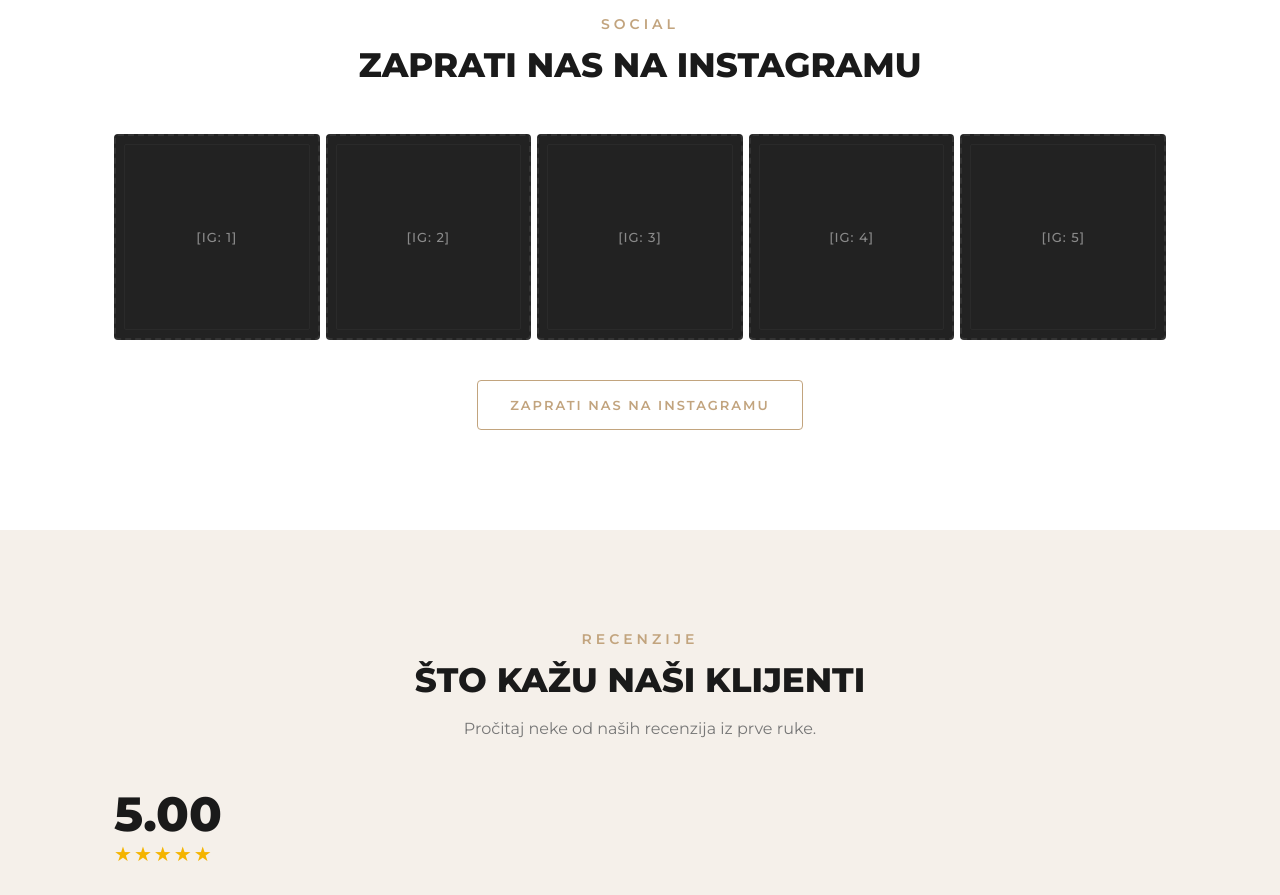
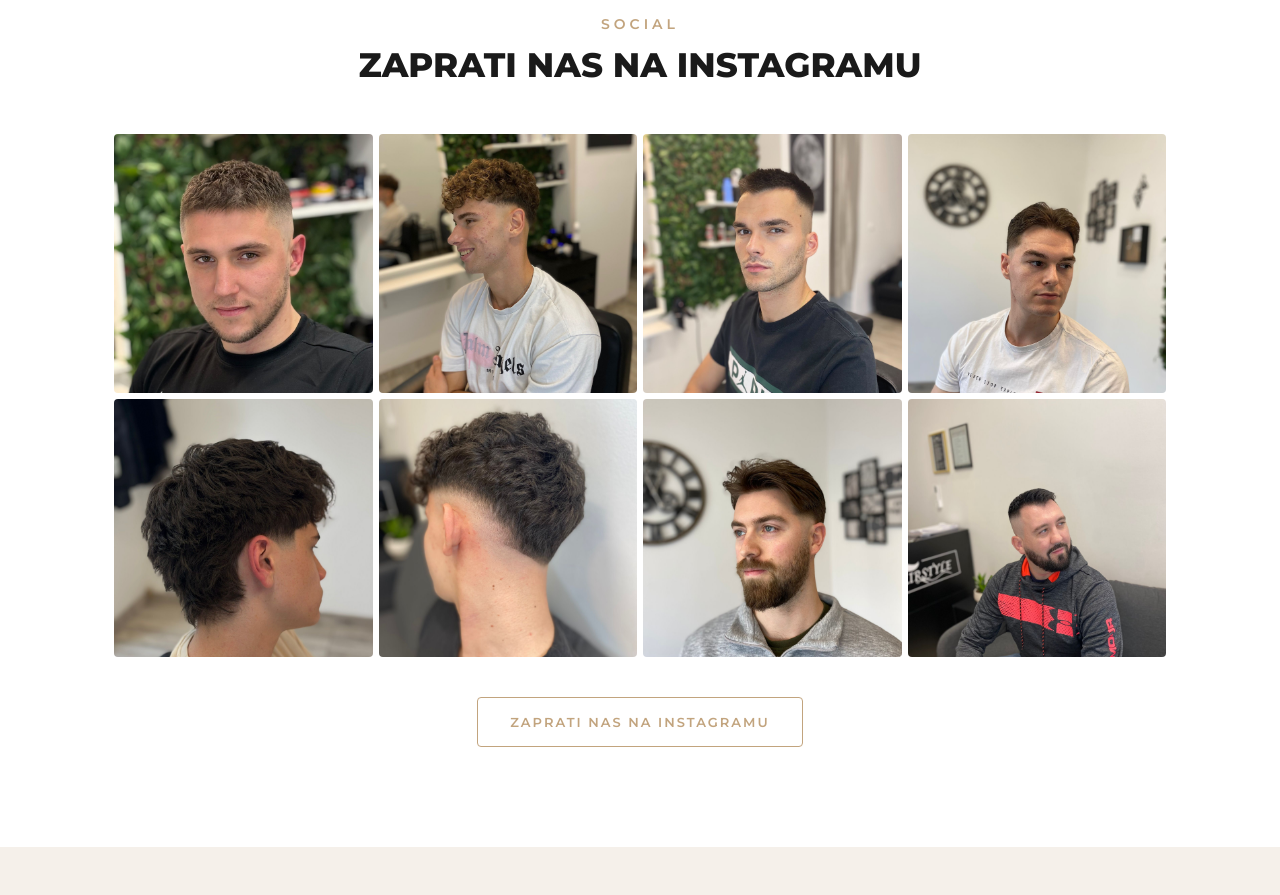
Before and after one commit to benkoivor96/menshairstyle, a plain HTML site: page index.html in a window 1280 px wide. Shown: the part 3180-4075 px from the top of the page. Drawn offline with Linux system fonts and the light colour scheme.

Commit message:
Add Instagram gallery with 8 real images
Co-Authored-By: Claude Sonnet 4.5 <noreply@anthropic.com>

```diff
--- a/index.html
+++ b/index.html
@@ -624,7 +624,7 @@ ul { list-style: none; }
 .insta-header { margin-bottom: 48px; }
 .insta-grid {
   display: grid;
-  grid-template-columns: repeat(5, 1fr);
+  grid-template-columns: repeat(4, 1fr);
   gap: 6px;
   margin-bottom: 40px;
 }
@@ -634,6 +634,21 @@ ul { list-style: none; }
   transition: all 0.3s;
   cursor: pointer;
 }
+.insta-item {
+  display: block;
+  aspect-ratio: 1;
+  border-radius: 4px;
+  overflow: hidden;
+  transition: transform 0.3s;
+}
+.insta-item img {
+  width: 100%;
+  height: 100%;
+  object-fit: cover;
+  display: block;
+  transition: transform 0.3s;
+}
+.insta-item:hover img { transform: scale(1.05); }
 .insta-grid .img-placeholder:hover {
   border-color: var(--border-gold-hover);
   transform: scale(1.03);
@@ -886,7 +901,7 @@ ul { list-style: none; }
   .why-card { padding: 28px 16px; }
   .why-card { padding: 32px 24px; }
 
-  .insta-grid { grid-template-columns: repeat(3, 1fr); }
+  .insta-grid { grid-template-columns: repeat(2, 1fr); }
 
   .reviews-grid { grid-template-columns: 1fr; }
 
@@ -1108,11 +1123,14 @@ ul { list-style: none; }
       <h2 class="section-title">ZAPRATI NAS NA INSTAGRAMU</h2>
     </div>
     <div class="insta-grid">
-      <div class="img-placeholder reveal">[IG: 1]</div>
-      <div class="img-placeholder reveal reveal-d1">[IG: 2]</div>
-      <div class="img-placeholder reveal reveal-d2">[IG: 3]</div>
-      <div class="img-placeholder reveal reveal-d3">[IG: 4]</div>
-      <div class="img-placeholder reveal reveal-d4">[IG: 5]</div>
+      <a href="https://www.instagram.com/men_s_hairstyle/" target="_blank" rel="noopener" class="insta-item reveal"><img src="ig1.jpeg" alt="Men's Hair Style"></a>
+      <a href="https://www.instagram.com/men_s_hairstyle/" target="_blank" rel="noopener" class="insta-item reveal reveal-d1"><img src="ig2.jpeg" alt="Men's Hair Style"></a>
+      <a href="https://www.instagram.com/men_s_hairstyle/" target="_blank" rel="noopener" class="insta-item reveal reveal-d2"><img src="ig3.jpeg" alt="Men's Hair Style"></a>
+      <a href="https://www.instagram.com/men_s_hairstyle/" target="_blank" rel="noopener" class="insta-item reveal reveal-d3"><img src="ig4.jpeg" alt="Men's Hair Style"></a>
+      <a href="https://www.instagram.com/men_s_hairstyle/" target="_blank" rel="noopener" class="insta-item reveal reveal-d4"><img src="ig5.jpeg" alt="Men's Hair Style"></a>
+      <a href="https://www.instagram.com/men_s_hairstyle/" target="_blank" rel="noopener" class="insta-item reveal reveal-d1"><img src="ig6.jpeg" alt="Men's Hair Style"></a>
+      <a href="https://www.instagram.com/men_s_hairstyle/" target="_blank" rel="noopener" class="insta-item reveal reveal-d2"><img src="ig7.jpeg" alt="Men's Hair Style"></a>
+      <a href="https://www.instagram.com/men_s_hairstyle/" target="_blank" rel="noopener" class="insta-item reveal reveal-d3"><img src="ig8.jpeg" alt="Men's Hair Style"></a>
     </div>
     <div class="insta-cta reveal">
       <a href="https://www.instagram.com/men_s_hairstyle/" target="_blank" rel="noopener" class="btn-outline">Zaprati nas na Instagramu</a>
```
Also changed, not shown: ig1.jpeg (added), ig2.jpeg (added), ig3.jpeg (added), ig4.jpeg (added), ig5.jpeg (added), ig6.jpeg (added), ig7.jpeg (added), ig8.jpeg (added).
